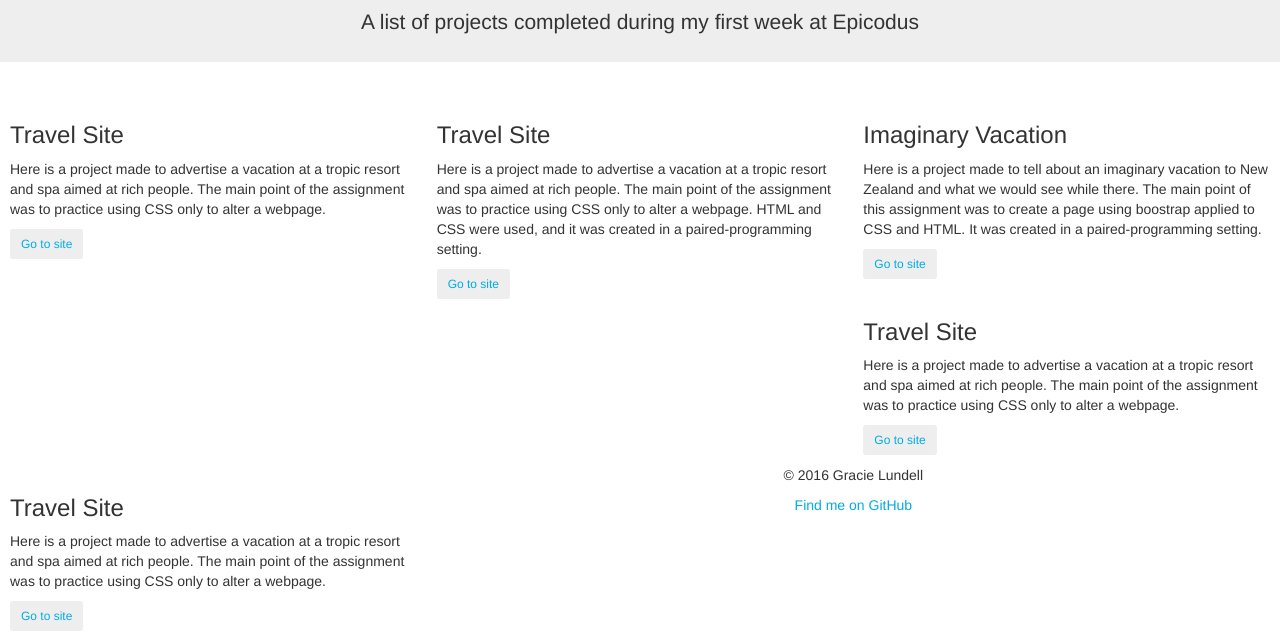
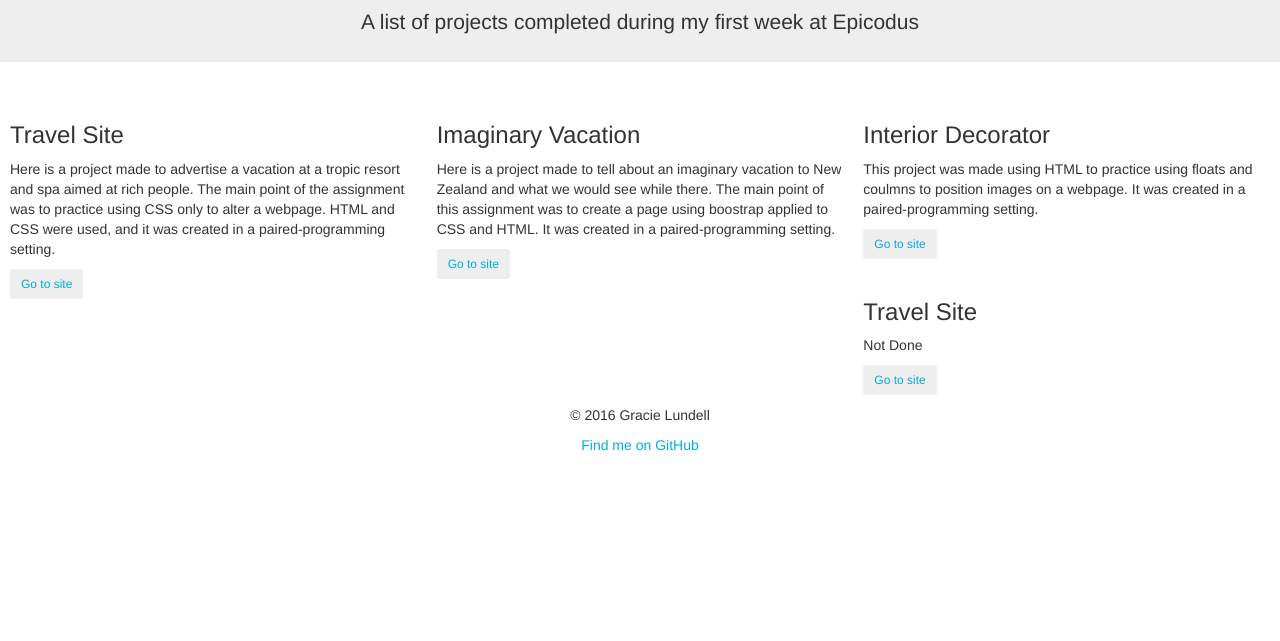
Before and after one commit to gracielundell/epicodus-code-review-1, a plain HTML site: page projects.html in a window 1280 px wide. Shown: the part 172-813 px from the top of the page. Drawn offline with Linux system fonts and the light colour scheme.

Commit message:
Add interior decorator project

```diff
--- a/projects.html
+++ b/projects.html
@@ -26,27 +26,22 @@
         <!--projects-->
         <div class="col-sm-4">
             <h3>Travel Site</h3>
-            <p>Here is a project made to advertise a vacation at a tropic resort and spa aimed at rich people. The main point of the assignment was to practice using CSS only to alter a webpage.</p>
-            <a href="#"><button class="btn btn-sm">Go to site</button></a>
-        </div>
-        <div class="col-sm-4">
-            <h3>Travel Site</h3>
             <p>Here is a project made to advertise a vacation at a tropic resort and spa aimed at rich people. The main point of the assignment was to practice using CSS only to alter a webpage. HTML and CSS were used, and it was created in a paired-programming setting.</p>
-            <a href="http://gracielundell.com/private-island-epicodus/"><button class="btn btn-sm">Go to site</button></a>
+            <a href="http://gracielundell.github.io/private-island-epicodus/"><button class="btn btn-sm">Go to site</button></a>
         </div>
         <div class="col-sm-4">
             <h3>Imaginary Vacation</h3>
             <p>Here is a project made to tell about an imaginary vacation to New Zealand and what we would see while there. The main point of this assignment was to create a page using boostrap applied to CSS and HTML. It was created in a paired-programming setting. </p>
-            <a href="#"><button class="btn btn-sm">Go to site</button></a>
+            <a href="http://gracielundell.github.io/Vacation-bootstrap"><button class="btn btn-sm">Go to site</button></a>
+        </div>
+        <div class="col-sm-4">
+            <h3>Interior Decorator</h3>
+            <p>This project was made using HTML to practice using floats and coulmns to position images on a webpage. It was created in a paired-programming setting. </p>
+            <a href="http://gracielundell.com/interior-decorator/"><button class="btn btn-sm">Go to site</button></a>
         </div>
         <div class="col-sm-4">
             <h3>Travel Site</h3>
-            <p>Here is a project made to advertise a vacation at a tropic resort and spa aimed at rich people. The main point of the assignment was to practice using CSS only to alter a webpage.</p>
-            <a href="#"><button class="btn btn-sm">Go to site</button></a>
-        </div>
-        <div class="col-sm-4">
-            <h3>Travel Site</h3>
-            <p>Here is a project made to advertise a vacation at a tropic resort and spa aimed at rich people. The main point of the assignment was to practice using CSS only to alter a webpage.</p>
+            <p>Not Done</p>
             <a href="#"><button class="btn btn-sm">Go to site</button></a>
         </div>
 
```
